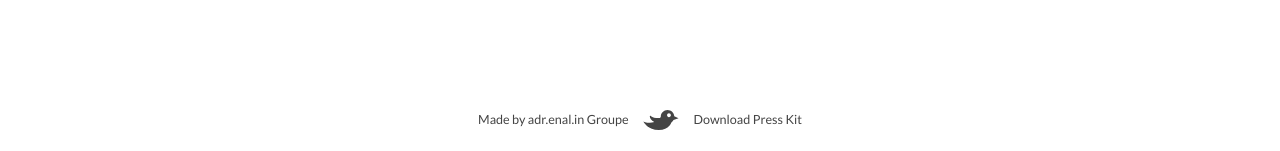
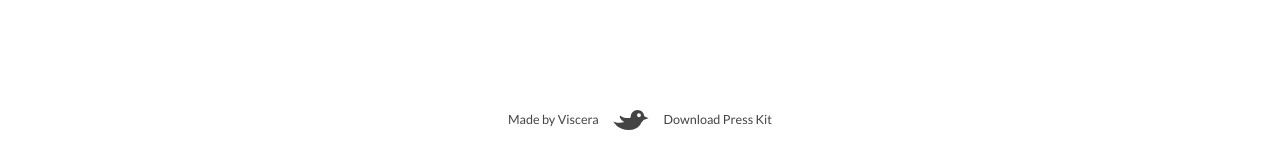
Before and after one commit to dakotahp/famish, a Jekyll site: the page built from index.html, in a window 1280 px wide. Shown: the part 1906-2057 px from the top of the page. Built offline with Jekyll 4.4.1, drawn with Linux system fonts in a browser that asks for light colours; nearby versions of some CDN libraries; comment, search, counter and statistics services are not loaded.

Commit message:
Changed twitter handle

```diff
--- a/_layouts/application.html
+++ b/_layouts/application.html
@@ -23,8 +23,8 @@
 
         <footer id="global-footer" class="twelve columns">
           <ul class="inline">
-            <li>Made by <a href="http://adr.enal.in/famish">adr.enal.in Groupe</a></li>
-            <li><a href="http://twitter.com/adr_enal_in">
+            <li>Made by <a href="http://adr.enal.in/famish">Viscera</a></li>
+            <li><a href="http://twitter.com/vscera">
               <?xml version="1.0" encoding="utf-8"?>
 <!-- Generator: Adobe Illustrator 15.1.0, SVG Export Plug-In . SVG Version: 6.00 Build 0)  -->
 <!DOCTYPE svg PUBLIC "-//W3C//DTD SVG 1.1//EN" "http://www.w3.org/Graphics/SVG/1.1/DTD/svg11.dtd">
```
Also changed, not shown: other parts of _layouts/application.html (+1 -1 lines).
